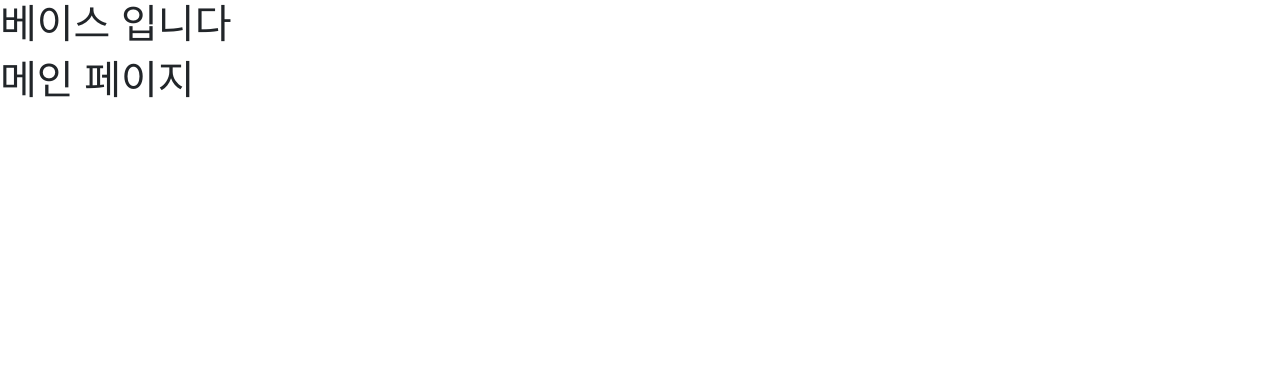
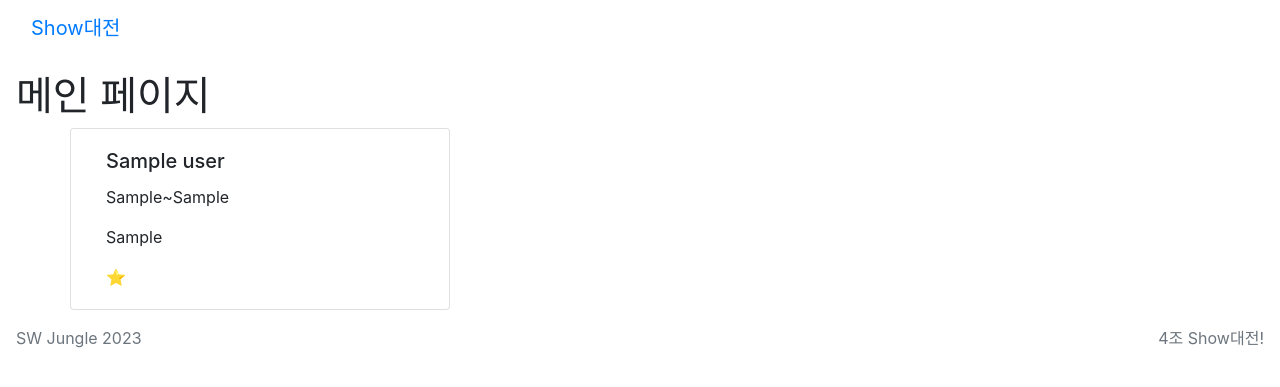
Before and after one commit to HyeonSeuk/Jungle-week-00, a Flask app: page / in a window 1280 px wide. Shown: the top 387 px of the page. Run offline with Flask 3, Linux system fonts and the light colour scheme; a database or web service that is not in the repository returns one stand-in record (values such as "Sample title").

Commit message:
메인페이지 행사 카드

```diff
--- a/app.py
+++ b/app.py
@@ -4,14 +4,16 @@ from bson import ObjectId
 
 app = Flask(__name__)
 
-client = MongoClient('mongodb://test:test@localhost',27017)
+client = MongoClient('localhost',27017)
 db = client.dbjungle
 
 
 # HTML 화면 보여주기
 @app.route('/')
 def home():
-    return render_template('index.html')
+    all_events = list(db.user.find({}))
+    print(all_events)
+    return render_template('index.html', template_events= all_events)
 
 @app.route('/favorite/<user_id>')
 def favorite(user_id):
--- a/daejeon_openapi_scraper.py
+++ b/daejeon_openapi_scraper.py
@@ -1,7 +1,7 @@
 import requests, json
 from pymongo import MongoClient
 
-client = MongoClient('mongodb://test:test@localhost',27017)
+client = MongoClient('localhost',27017)
 db = client.dbjungle
 
 url = f'http://apis.data.go.kr/6300000/eventDataService/eventDataListJson?serviceKey=HF37SOzpRH8DBXxqviNM%2FxjayRLamasAPu7bsT%2F6hu5cK6KT4hRkoQAUVFJOqRxnpjBW4MZMNa5XCMIWRMDnPg%3D%3D'
--- a/templates/base.html
+++ b/templates/base.html
@@ -1,29 +1,43 @@
 <!DOCTYPE html>
 <html lang="en">
   <head>
-  <meta charset="UTF-8">
-  <meta name="viewport" content="width=device-width, initial-scale=1.0">
+    <meta charset="UTF-8" />
+    <meta name="viewport" content="width=device-width, initial-scale=1.0" />
 
     <!-- Bootstrap CSS -->
-  <link rel="stylesheet" href="https://cdn.jsdelivr.net/npm/bootstrap@4.6.0/dist/css/bootstrap.min.css"
+    <link
+      rel="stylesheet"
+      href="https://cdn.jsdelivr.net/npm/bootstrap@4.6.0/dist/css/bootstrap.min.css"
       integrity="sha384-B0vP5xmATw1+K9KRQjQERJvTumQW0nPEzvF6L/Z6nronJ3oUOFUFpCjEUQouq2+l"
-      crossorigin="anonymous">
+      crossorigin="anonymous"
+    />
 
     <!-- JS -->
-  <script src="https://cdn.jsdelivr.net/npm/jquery@3.5.1/dist/jquery.min.js"
+    <script
+      src="https://cdn.jsdelivr.net/npm/jquery@3.5.1/dist/jquery.min.js"
       integrity="sha256-9/aliU8dGd2tb6OSsuzixeV4y/faTqgFtohetphbbj0="
-      crossorigin="anonymous"></script>
-  <script src="https://cdn.jsdelivr.net/npm/popper.js@1.16.1/dist/umd/popper.min.js"
+      crossorigin="anonymous"
+    ></script>
+    <script
+      src="https://cdn.jsdelivr.net/npm/popper.js@1.16.1/dist/umd/popper.min.js"
       integrity="sha384-9/reFTGAW83EW2RDu2S0VKaIzap3H66lZH81PoYlFhbGU+6BZp6G7niu735Sk7lN"
-      crossorigin="anonymous"></script>
+      crossorigin="anonymous"
+    ></script>
 
     <title>Document</title>
   </head>
   <body>
-  <h1>베이스 입니다</h1>
-
-  {% block content %}
-  {% endblock %}
-
+    <header>
+      <nav class="navbar bg-body-tertiary">
+        <div class="container-fluid">
+          <a class="navbar-brand" href="#">Show대전</a>
+        </div>
+      </nav>
+    </header>
+    <main class="p-3">{% block content %} {% endblock %}</main>
+    <footer class="d-flex justify-content-between w-100 px-3 text-secondary">
+      <p>SW Jungle 2023</p>
+      <p>4조 Show대전!</p>
+    </footer>
   </body>
 </html>
--- a/templates/index.html
+++ b/templates/index.html
@@ -1,5 +1,17 @@
-{% extends "base.html" %}
-
-{% block content %}
-  <h1>메인 페이지</h1>
+{% extends "base.html" %} {% block content %}
+<h1>메인 페이지</h1>
+<section class="container">
+  <div class="row">
+    {% for event in template_events %}
+    <div class="card col col-md-4" style="width: 18rem">
+      <div class="card-body">
+        <h5 class="card-title">{{ event['title']}}</h5>
+        <p class="card-text">{{ event['beginDt'] }}~{{event['endDt']}}</p>
+        <p class="card-text">{{ event['placeCdNm']}}</p>
+        <div class="card-text">⭐️</div>
+      </div>
+    </div>
+    {% endfor %}
+  </div>
+</section>
 {% endblock content %}
```
Lines whose indentation alone changed are shown as unchanged.
